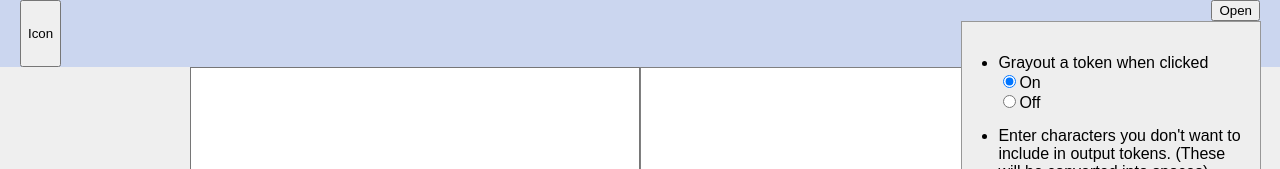
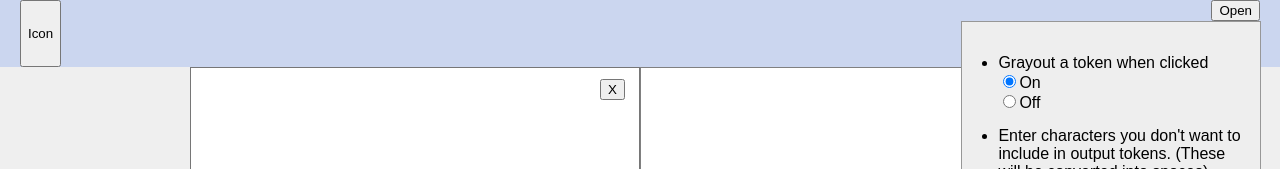
Before and after one commit to Lulkafe/CopyTokenizer, a React app: page / in a window 1280 px wide. Shown: the top 169 px of the page. Built offline with nearby package versions, Linux system fonts and the light colour scheme.

Commit message:
Added a clear button prototype and feature

```diff
--- a/src/components.tsx
+++ b/src/components.tsx
@@ -58,7 +58,7 @@ function SettingMenu () {
 function SettingWindow () {
 
     const { state, dispatch } = useContext(TokenizerContext);
-    const { colorToken, removeColor, removedChars } = state;
+    const { colorToken, removedChars } = state;
     const onClickCancel = () => {
         dispatch({ type: ACTION.SETTING.CLOSE });
     }
@@ -128,9 +128,18 @@ function InputArea () {
             ('input-area') as HTMLInputElement).value;
         dispatch({type: ACTION.INPUT.UPDATE, value});
     }
+    const onClick = () => {
+        (document.getElementById('input-area') as HTMLInputElement).value = '';
+        dispatch({type: ACTION.INPUT.CLEAR});
+    }
 
     return (
-        <textarea id='input-area' onInput={onInput}></textarea>
+        <div id='input-area-wrapper'>
+            <div id='clear-btn-container'>
+                <button type='button' onClick={onClick}>X</button>
+            </div>
+            <textarea id='input-area' onInput={onInput}></textarea>
+        </div>
     )
 }
 
--- a/src/reducer.ts
+++ b/src/reducer.ts
@@ -18,7 +18,8 @@ export const initState = {
 
 export const ACTION = {
     INPUT: {
-        UPDATE: 'User inputs text'
+        UPDATE: 'User inputs text',
+        CLEAR: 'Clear input'
     },
     MODE: {
         SPACE: 'Change token type to Whitespace mode',
@@ -44,6 +45,12 @@ export const TokenizerReducer = (state, action) => {
                 ...state,
                 input: textToLines(action.value)
             };
+
+        case ACTION.INPUT.CLEAR:
+            return {
+                ...state,
+                input: []
+            }
 
         case ACTION.MODE.LINE:
             return {
--- a/src/sass/input-area.sass
+++ b/src/sass/input-area.sass
@@ -1,3 +1,11 @@
+$clear-btn-width: 30px
+
+#clear-btn-container
+ position: absolute
+ text-align: right
+ top: 12px
+ left: calc(100% - $clear-btn-width - 10px)
+
 #input-area
     font-size: 1.2rem
     padding: 2rem 1rem 2rem 1rem
@@ -7,3 +15,6 @@
     display: inline-block
     resize: none
     font-family: Arial, Helvetica, sans-serif
+
+#input-area-wrapper
+    position: relative
```
